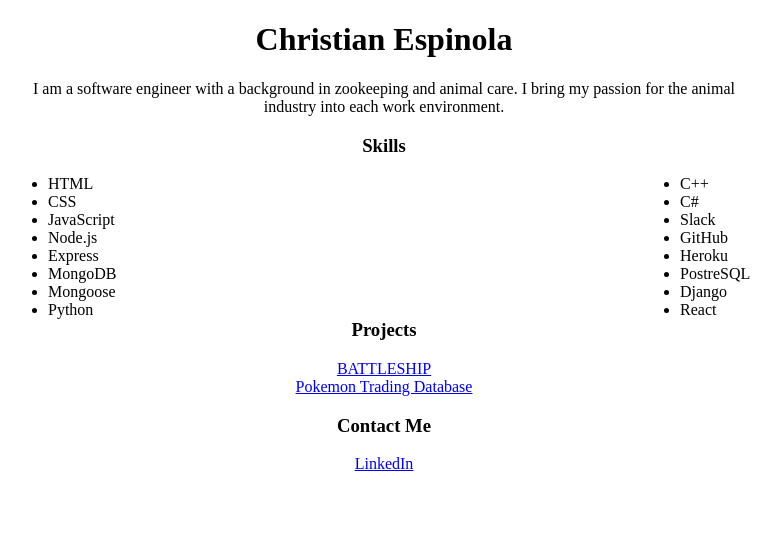
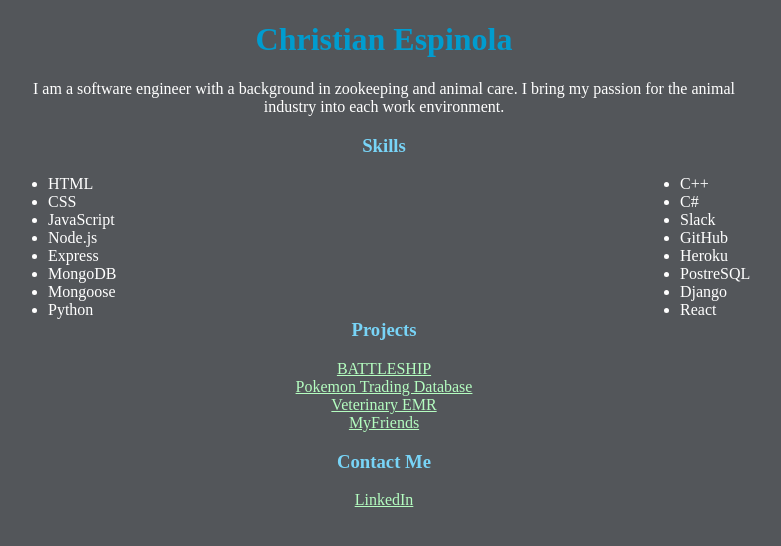
Before and after one commit to Christiano831/Portfolio, a plain HTML site: page index.html in a window 1280 px wide. Shown: the whole page, without its empty margins (256-1037 px from the left). Drawn offline with Linux system fonts and the light colour scheme.

Commit message:
change text color and add new links

```diff
--- a/index.html
+++ b/index.html
@@ -40,6 +40,8 @@
     <h3>Projects</h3>
     <p><a href="https://github.com/Christiano831/Battleship-Project">BATTLESHIP</a></p>
     <p><a href="https://github.com/Christiano831/Pokemon-Trader">Pokemon Trading Database</a></p>
+    <p><a href="https://github.com/Christiano831/Noah-Group-Project">Veterinary EMR</a></p>
+    <p><a href="https://github.com/Christiano831/my-friends">MyFriends</a></p>
     <h3>Contact Me</h3>
     <p><a href="https://www.linkedin.com/in/christian-espinola/">LinkedIn</a></p>
     <p></p>
--- a/styles.css
+++ b/styles.css
@@ -1,9 +1,23 @@
 body {
     text-align: center;
+    background-color: #53565a;
+    color: white ;
 }
 
 p {
     margin: 0 20vw 0 20vw;
+}
+
+a {
+    color: #b4fdc0;
+}
+
+h1 {
+    color: #009ccf;
+}
+
+h3 {
+    color: #78d4f7;
 }
 
 .skills {
```
